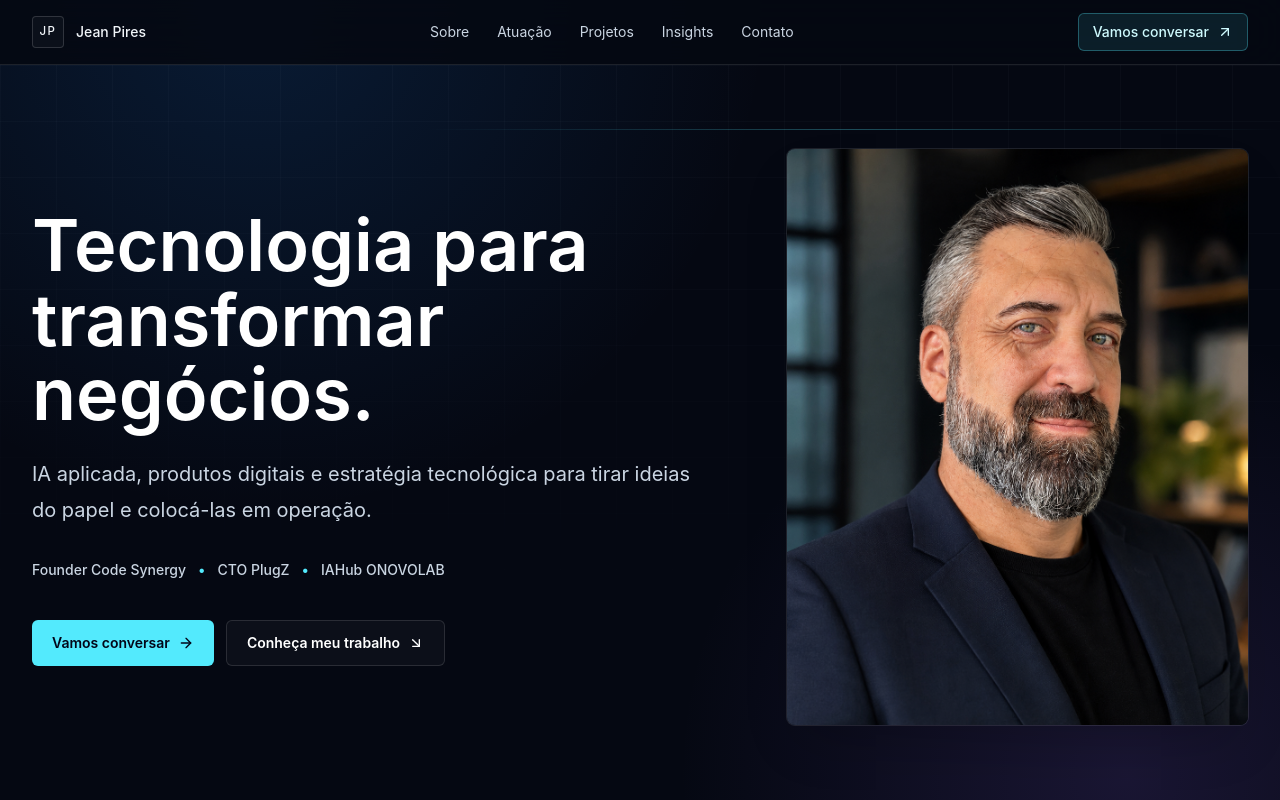
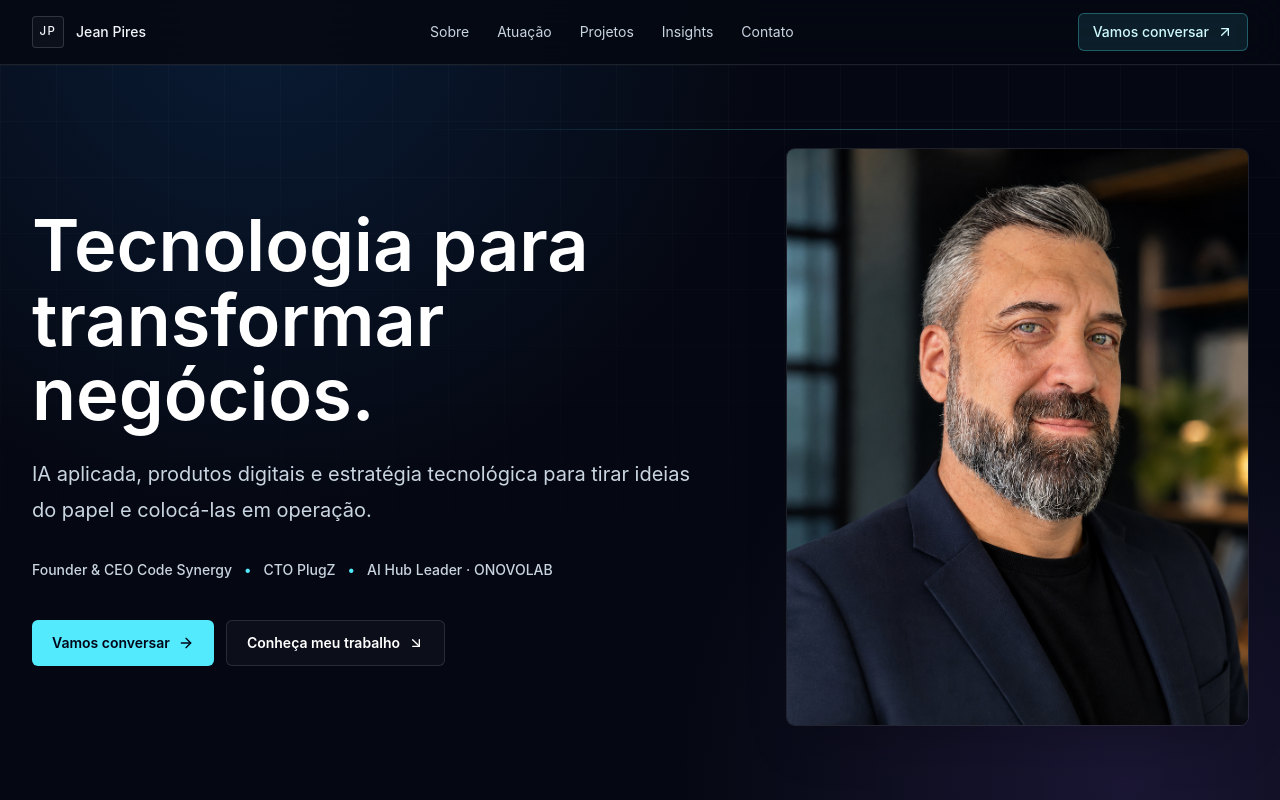
Before and after one commit to jdrpires/jeanpires-site, a Next.js app: page / in a window 1280 px wide. Shown: the top 800 px of the page. Built offline with nearby package versions, Linux system fonts and the light colour scheme.

Commit message:
feat: align homepage positioning and featured work

```diff
--- a/src/app/page.tsx
+++ b/src/app/page.tsx
@@ -99,11 +99,11 @@ export default function Home() {
               ideias do papel e colocá-las em operação.
             </p>
             <p className="mt-8 flex flex-wrap items-center gap-x-3 gap-y-2 text-sm font-medium text-slate-300">
-              <span>Founder Code Synergy</span>
+              <span>Founder &amp; CEO Code Synergy</span>
               <span className="text-cyan-300">•</span>
               <span>CTO PlugZ</span>
               <span className="text-cyan-300">•</span>
-              <span>IAHub ONOVOLAB</span>
+              <span>AI Hub Leader · ONOVOLAB</span>
             </p>
             <div className="mt-10 flex flex-col gap-3 sm:flex-row">
               <Link
@@ -227,7 +227,7 @@ export default function Home() {
           <div className="mb-12 flex flex-col justify-between gap-6 lg:flex-row lg:items-end">
             <SectionHeading
               eyebrow="Projetos"
-              title="Algumas coisas que estou construindo."
+              title="Produtos e plataformas em que estou construindo."
             />
             <Link
               href="/projetos"
```
